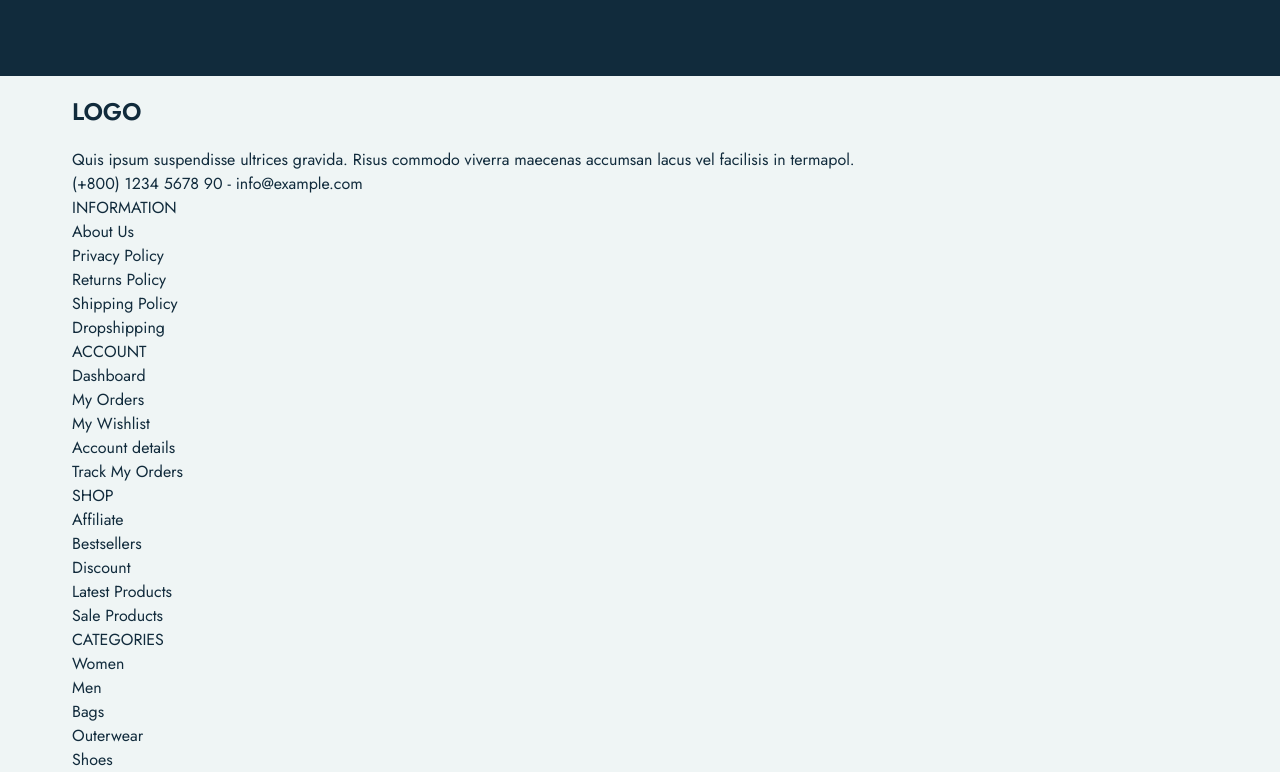
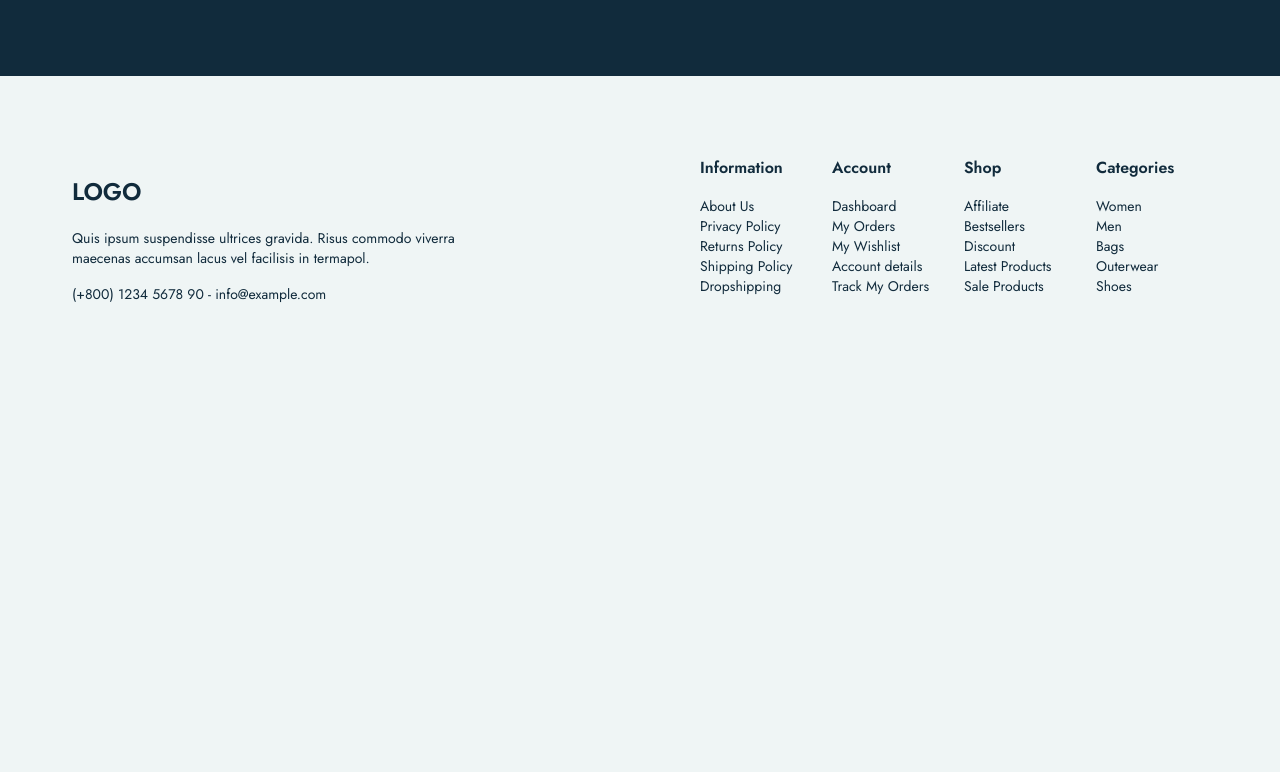
Before and after one commit to VeyselGaziDuran/E-commerceJT, a website: page src/index.html in a window 1280 px wide. Shown: the part 4784-5556 px from the top of the page. After the commit the page ends 5208 px from the top, so only its background shows below. Drawn offline with nearby package versions, Linux system fonts and the light colour scheme.

Commit message:
widgets-row section
widgets-row section design completed

```diff
--- a/src/index.html
+++ b/src/index.html
@@ -1254,9 +1254,9 @@
                 </div>
                 <!-- widgets-row  -->
                 <div>
-                    <div class="container">
+                    <div class="container flex py-20 flex-wrap lg:flex-nowrap">
                         <!-- footer-widgets -->
-                        <div>
+                        <div class="lg:mr-52 mb-10">
                             <!-- brand-info -->
                             <div>
                                 <!-- logo -->
@@ -1265,19 +1265,20 @@
                                 </div>
                                 <!-- footer-desc -->
                                 <div>
-                                    <p>Quis ipsum suspendisse ultrices gravida. Risus commodo viverra maecenas accumsan lacus vel facilisis in termapol.</p>
+                                    <p class="text-sm">Quis ipsum suspendisse ultrices gravida. Risus commodo viverra maecenas accumsan lacus vel facilisis in termapol.</p>
                                 </div>
                                 <!-- footer contact -->
-                                <div>
+                                <div class="text-sm mt-4">
                                     <a href="tel: 545 545 54 54">(+800) 1234 5678 90</a> - <a href="mailto:info@example.com">info@example.com</a>
                                 </div>
                             </div>
                         </div>
                         <!-- widget nav menu  -->
-                        <div>
-                            <div>
-                                <h4>Information</h4>
-                                <ul>
+                        <div class="flex  flex-wrap lg:flex-nowrap gap-5">
+                            <div class="flex gap-5">
+                                <div class="">
+                                    <h4 class="text-md font-semibold capitalize mb-4">Information</h4>
+                                    <ul class="text-sm font-normal w-28">
                                         <li>
                                             <a href="">About Us</a>
                                         </li>
@@ -1295,9 +1296,9 @@
                                         </li>
                                     </ul>
                                 </div>
-                            <div>
-                                <h4>Account</h4>
-                                <ul>
+                                <div class="">
+                                    <h4 class="text-md font-semibold capitalize mb-4">Account</h4>
+                                    <ul class="text-sm font-normal w-28">
                                         <li>
                                             <a href="">Dashboard</a>
                                         </li>
@@ -1315,9 +1316,11 @@
                                         </li>
                                     </ul>
                                 </div>
-                            <div>
-                                <h4>Shop</h4>
-                                <ul>
+                            </div>
+                            <div class="flex gap-5">
+                                <div class="">
+                                    <h4 class="text-md font-semibold capitalize mb-4">Shop</h4>
+                                    <ul class="text-sm font-normal w-28">
                                         <li>
                                             <a href="">Affiliate</a>
                                         </li>
@@ -1335,9 +1338,9 @@
                                         </li>
                                     </ul>
                                 </div>
-                            <div>
-                                <h4>Categories</h4>
-                                <ul>
+                                <div class="">
+                                    <h4 class="text-md font-semibold capitalize mb-4">Categories</h4>
+                                    <ul class="text-sm font-normal w-28">
                                         <li>
                                             <a href="">Women</a>
                                         </li>
@@ -1354,6 +1357,7 @@
                                             <a href="">Shoes</a>
                                         </li>
                                     </ul>
+                                </div>
                             </div>
                         </div>
                     </div>
```
Also changed, not shown: src/css/output.css. Lines whose indentation alone changed are shown as unchanged.
